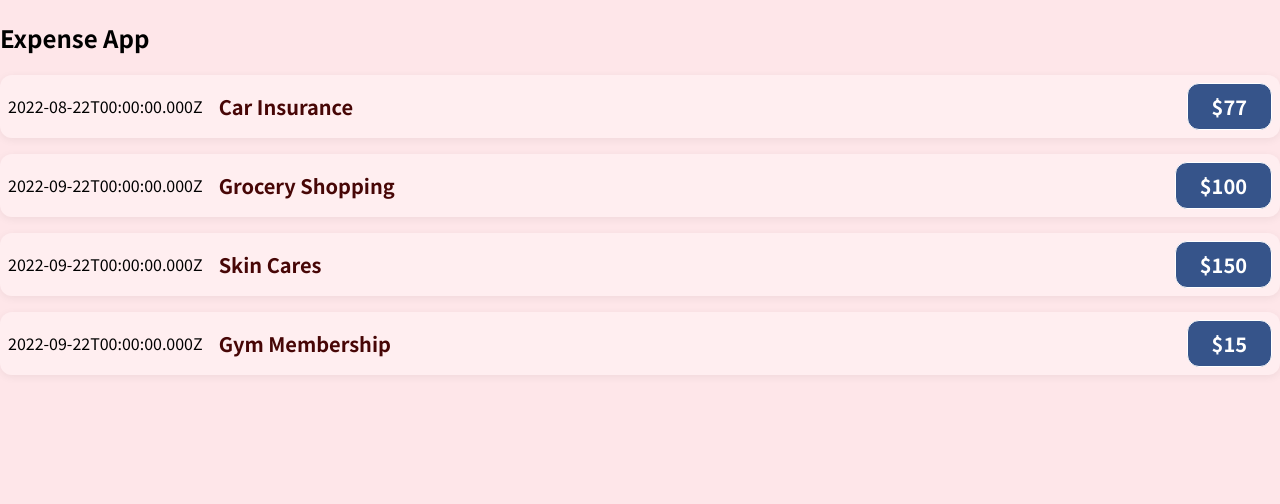
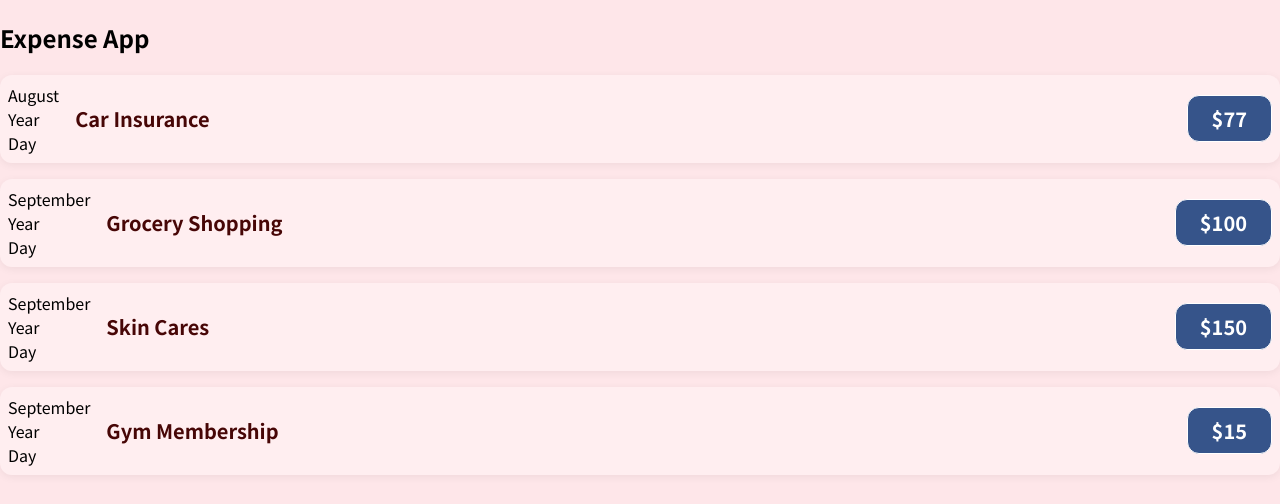
Before and after one commit to thaian161/react-playground, a React (Create React App) app: page / in a window 1280 px wide. Shown: the top 504 px of the page. Built offline with nearby package versions, Linux system fonts and the light colour scheme.

Commit message:
NOTED: use Date object to atract Month info

```diff
--- a/src/components/ExpenseItem.jsx
+++ b/src/components/ExpenseItem.jsx
@@ -1,10 +1,13 @@
 import './ExpenseItem.css';
 
 function ExpenseItem(props) {
-
   return (
     <div className="expense-item">
-      <div>{props.date.toISOString()}</div>
+      <div>
+        <div>{props.date.toLocaleString('en-US', { month: 'long' })}</div>
+        <div>Year</div>
+        <div>Day</div>
+      </div>
 
       <div className="expense-item__description">
         <h2> {props.title}</h2>
```
Also changed, not shown: 1 other file (tests, documents, lock files or other folders).
